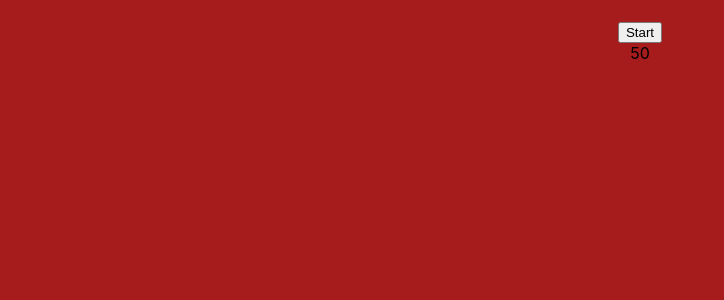
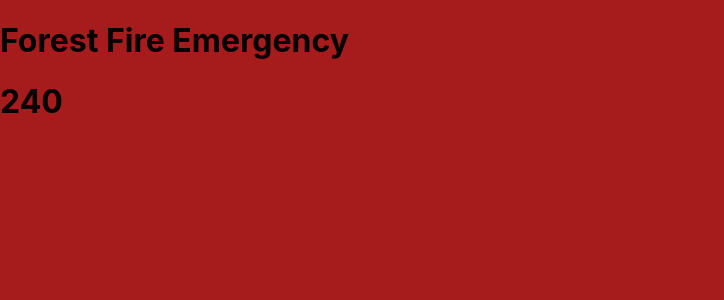
Before and after one commit to luisrjr/emergency-control, a React (Create React App) app: page / in a window 1280 px wide. Shown: the top 300 px of the page, without its empty margins (0-724 px from the left). Built offline with nearby package versions, Linux system fonts and the light colour scheme.

Commit message:
From scratch again to do the displays only

```diff
--- a/src/App.js
+++ b/src/App.js
@@ -1,4 +1,4 @@
-import React, {useState} from "react";
+import React from "react";
 //import Countdown from 'react-countdown';
 import './App.css';
 
@@ -15,49 +15,61 @@ const emergencies = [{
   "message": "There's been an earthquake, call the police!'"
   }];
 
-const time = [240, 100, 400, 50]
+  const countdownTimes = [240, 100, 200, 150, 250, 60, 350, 75, 30];
 
-
-
-const App = () => {
-  const [emergency, setEmergency] = useState("");
-
-
-
-const handleClick = () => {
+function DisplayEmergency() {
   let index = Math.floor(Math.random() * emergencies.length);
-  setEmergency(emergencies[index]);
+  let emergency = emergencies[index].name
+  return (
+  <h1>{emergency}</h1>
+  )
 }
 
-const Timer = () => {
-  let timeIndex = Math.floor(Math.random() * time.length);
-  let countdown = time[timeIndex];
-   if (countdown <= 0) {
-     countdown -= 1;
-   }
+function DisplayCountdown() {
+  let timeIndex = Math.floor(Math.random() * countdownTimes.length);
+  let countdown = countdownTimes[timeIndex];
   return (
-      <div>
-      <span>{countdown}</span>
-      </div>
+    <h1>{countdown}</h1>
   )
 }
 
 
+const App = () => {
+
+    //
+
+
+
+  //
+  //let emergency = emergencies[index];
+
+
+
+  /*
+    const Timer = () => {
+      const [time, setTime] = useState();
+        useEffect(() => {
+
+
+          const intervalId = setInterval(() => {
+            setTime(timeIndex - 1);
+          }, 1000)
+          return () => {
+            clearInterval(intervalId);
+            <h2>{time}</h2>
+          }
+        }, [time]);
+      }
+      */
+
   return (
-    <div className="App">
-      <body>
     <div>
-          <h1>{emergency.name}</h1>
+          <DisplayEmergency />
+          <div>
+          <DisplayCountdown />
           </div>
-          <div className="button-grid">
-            <button onClick={handleClick}>Start</button>
    </div>
-           <div id="emergency-message">
-            {emergency.message}
-        </div>
-        <Timer />
-      </body>
-    </div>
+
   );
 }
 
```
Lines whose indentation alone changed are shown as unchanged.
